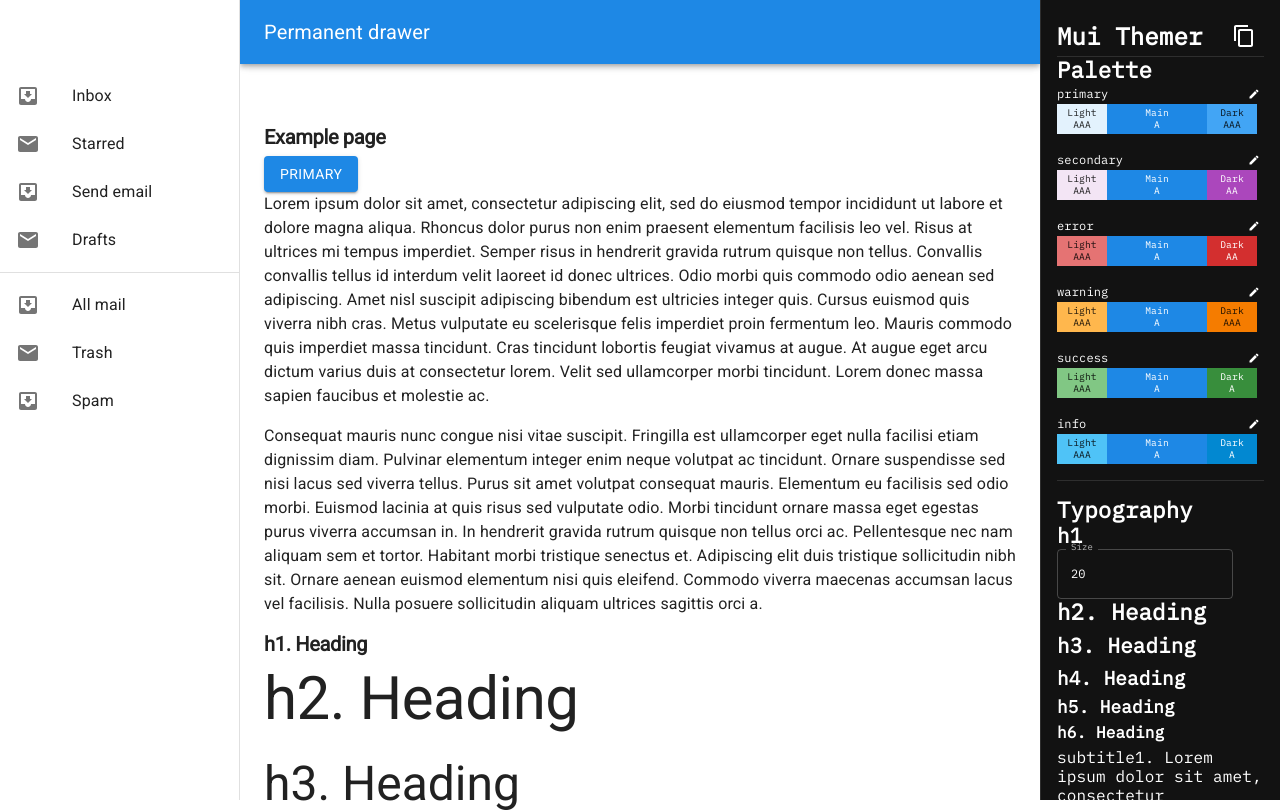
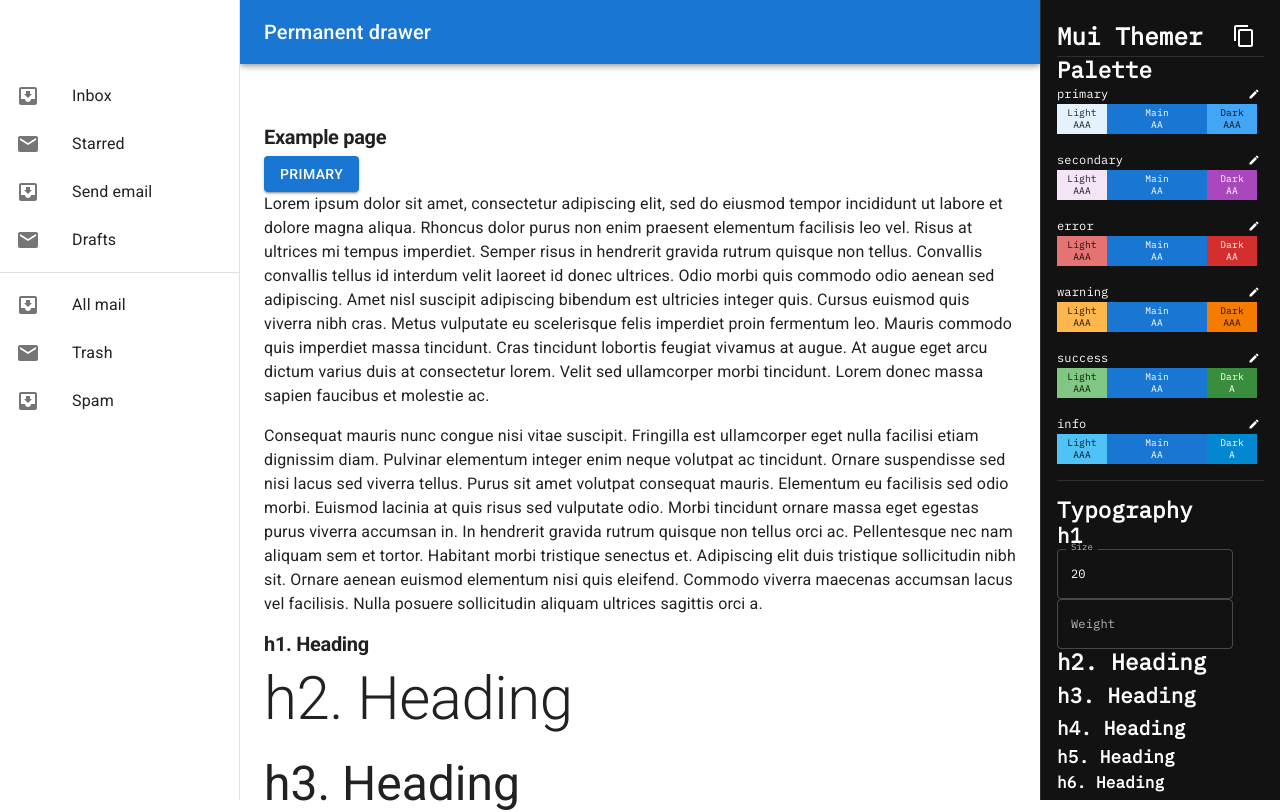
Before and after one commit to sernstberger/mui-themer, a React (Vite) app in the folder mui-themer/: page / in a window 1280 px wide. Shown: the top 812 px of the page. Built offline with nearby package versions, Linux system fonts and the light colour scheme.

Commit message:
use hook form context

```diff
--- a/mui-themer/src/app/Components/PaletteItem.tsx
+++ b/mui-themer/src/app/Components/PaletteItem.tsx
@@ -38,8 +38,9 @@ import {
   warning,
   success,
 } from '../colors';
-import { useThemeContext } from '../ThemeContext';
+// import { useThemeContext } from '../ThemeContext';
 import EditIcon from '@mui/icons-material/Edit';
+import { useFormContext } from 'react-hook-form';
 
 const colorMap = {
   red,
@@ -101,7 +102,9 @@ interface PaletteItemProps {
 export const PaletteItem = ({ color }: PaletteItemProps) => {
   const theme = useTheme();
   const [open, setOpen] = useState(false);
-  const { primaryColor, setPrimaryColor } = useThemeContext();
+  // const { primaryColor, setPrimaryColor } = useThemeContext();
+  const { watch, setValue } = useFormContext();
+  const formValues = watch();
 
   const createColorLevel = (
     level: 'light' | 'main' | 'dark' | 'contrastText'
@@ -116,7 +119,7 @@ export const PaletteItem = ({ color }: PaletteItemProps) => {
   };
 
   const handleColorClick = (color) => {
-    setPrimaryColor(color);
+    setValue('primaryColor', color);
   };
 
   return (
@@ -132,7 +135,7 @@ export const PaletteItem = ({ color }: PaletteItemProps) => {
         <ColorSwatch
           label="Main"
           // color={createColorLevel('main')}
-          color={primaryColor}
+          color={formValues.primaryColor}
           sx={{ width: 100 }}
         />
         <ColorSwatch label="Dark" color={createColorLevel('dark')} />
--- a/mui-themer/src/app/ThemeChangerDrawer.tsx
+++ b/mui-themer/src/app/ThemeChangerDrawer.tsx
@@ -14,14 +14,14 @@ import {
   ThemeProvider as MuiThemeProvider,
 } from '@mui/material';
 import '@fontsource/ibm-plex-mono';
-import { useThemeContext } from './ThemeContext';
+// import { useThemeContext } from './ThemeContext';
 import { ContentCopy } from '@mui/icons-material';
 import { useFormContext } from 'react-hook-form';
 
 const drawerWidth = 240;
 
 export const ThemeChangerDrawer = () => {
-  const { h1, setH1 } = useThemeContext();
+  // const { h1, setH1 } = useThemeContext();
   const theme = createTheme({
     palette: {
       mode: 'dark',
@@ -199,6 +199,14 @@ export const ThemeChangerDrawer = () => {
               // defaultValue={h1}
               {...register('h1', { valueAsNumber: true })}
             />
+            <TextField
+              label="Weight"
+              variant="outlined"
+              type="number"
+              // onChange={(event) => setH1(Number(event.target.value))}
+              // defaultValue={h1}
+              {...register('h1Weight', { valueAsNumber: true })}
+            />
             <Typography variant="h2" gutterBottom>
               h2. Heading
             </Typography>
--- a/mui-themer/src/app/ThemeContext.tsx
+++ b/mui-themer/src/app/ThemeContext.tsx
@@ -29,29 +29,34 @@ import {
   warning,
   success,
 } from './colors';
-import '@fontsource/roboto';
+import '@fontsource/roboto/100.css';
+import '@fontsource/roboto/300.css';
+import '@fontsource/roboto/400.css';
+import '@fontsource/roboto/500.css';
+import '@fontsource/roboto/700.css';
+import '@fontsource/roboto/900.css';
 import { useFormContext } from 'react-hook-form';
 
-const ThemeContext = createContext({
-  primaryColor: '#1976d2',
-  setPrimaryColor: (color: string) => {},
-  h1: 20,
-  setH1: (size: number) => {},
-});
+// const ThemeContext = createContext({
+//   primaryColor: '#1976d2',
+//   setPrimaryColor: (color: string) => {},
+//   h1: 20,
+//   setH1: (size: number) => {},
+// });
 
 export const ThemeProvider = ({ children }) => {
-  const [primaryColor, setPrimaryColor] = useState(
-    primary.find((color) => color.label === '600')?.color || '#1976d2'
-  );
-  const [h1, setH1] = useState(20);
+  // const [primaryColor, setPrimaryColor] = useState(
+  //   primary.find((color) => color.label === '600')?.color || '#1976d2'
+  // );
+  // const [h1, setH1] = useState(20);
   const { watch } = useFormContext();
   const formValues = watch();
-  console.log('???', formValues.h1);
+  console.log('???', formValues);
 
   const theme = createTheme({
     palette: {
       primary: {
-        main: primaryColor,
+        main: formValues.primaryColor,
       },
       error: {
         main: error.find((color) => color.label === '600')?.color || '#D92D20',
@@ -70,7 +75,7 @@ export const ThemeProvider = ({ children }) => {
       h1: {
         // fontSize: `${h1}rem`,
         fontSize: `${formValues.h1}px`,
-        fontWeight: 700,
+        fontWeight: formValues.h1Weight,
         lineHeight: 1.2,
       },
     },
@@ -90,15 +95,15 @@ export const ThemeProvider = ({ children }) => {
   };
 
   return (
-    <ThemeContext.Provider value={{ primaryColor, setPrimaryColor, h1, setH1 }}>
+    // <ThemeContext.Provider value={{ primaryColor, setPrimaryColor, h1, setH1 }}>
     <MuiThemeProvider theme={theme}>
       <Button variant="contained" color="primary" onClick={handleCopyClick}>
         Copy theme
       </Button>
       {children}
     </MuiThemeProvider>
-    </ThemeContext.Provider>
+    // </ThemeContext.Provider>
   );
 };
 
-export const useThemeContext = () => useContext(ThemeContext);
+// export const useThemeContext = () => useContext(ThemeContext);
```
Lines whose indentation alone changed are shown as unchanged.
